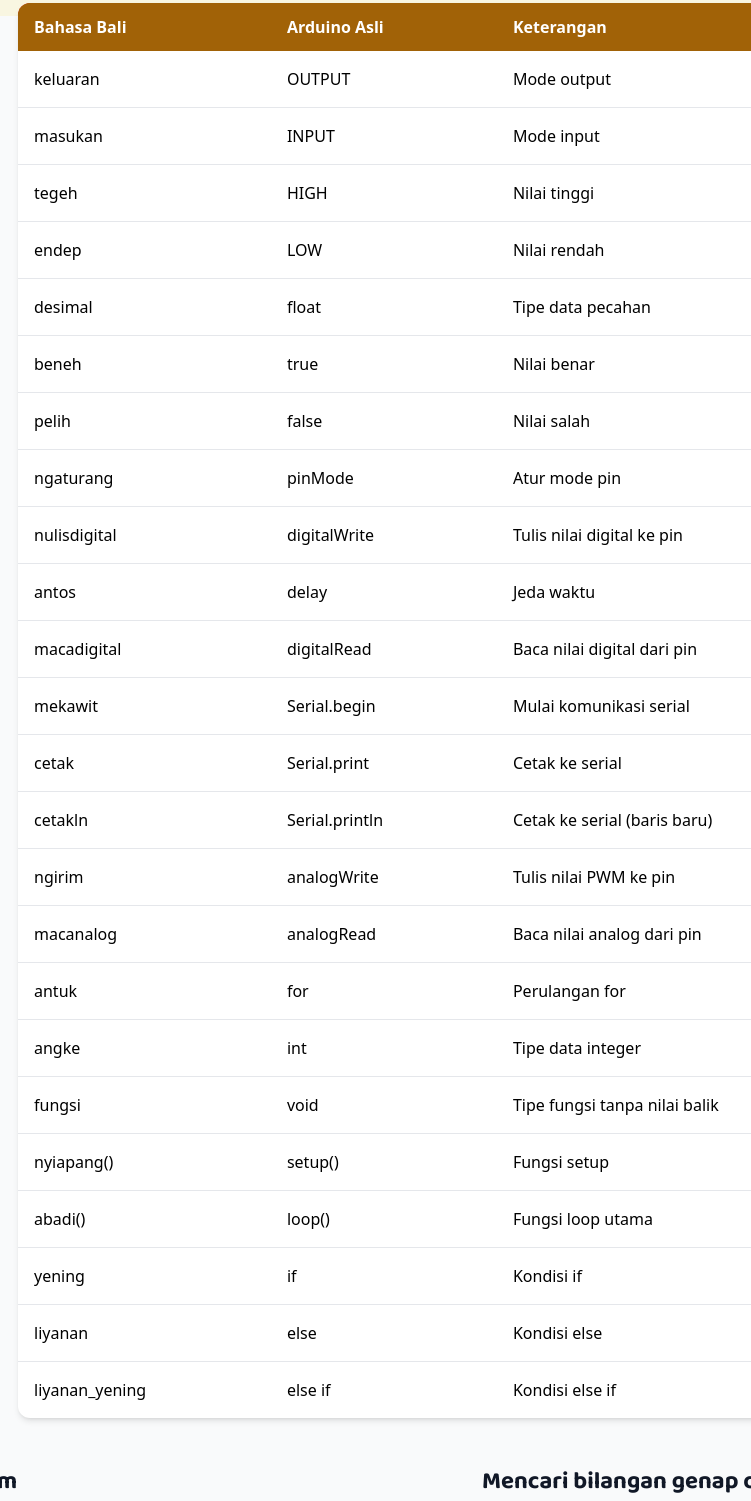
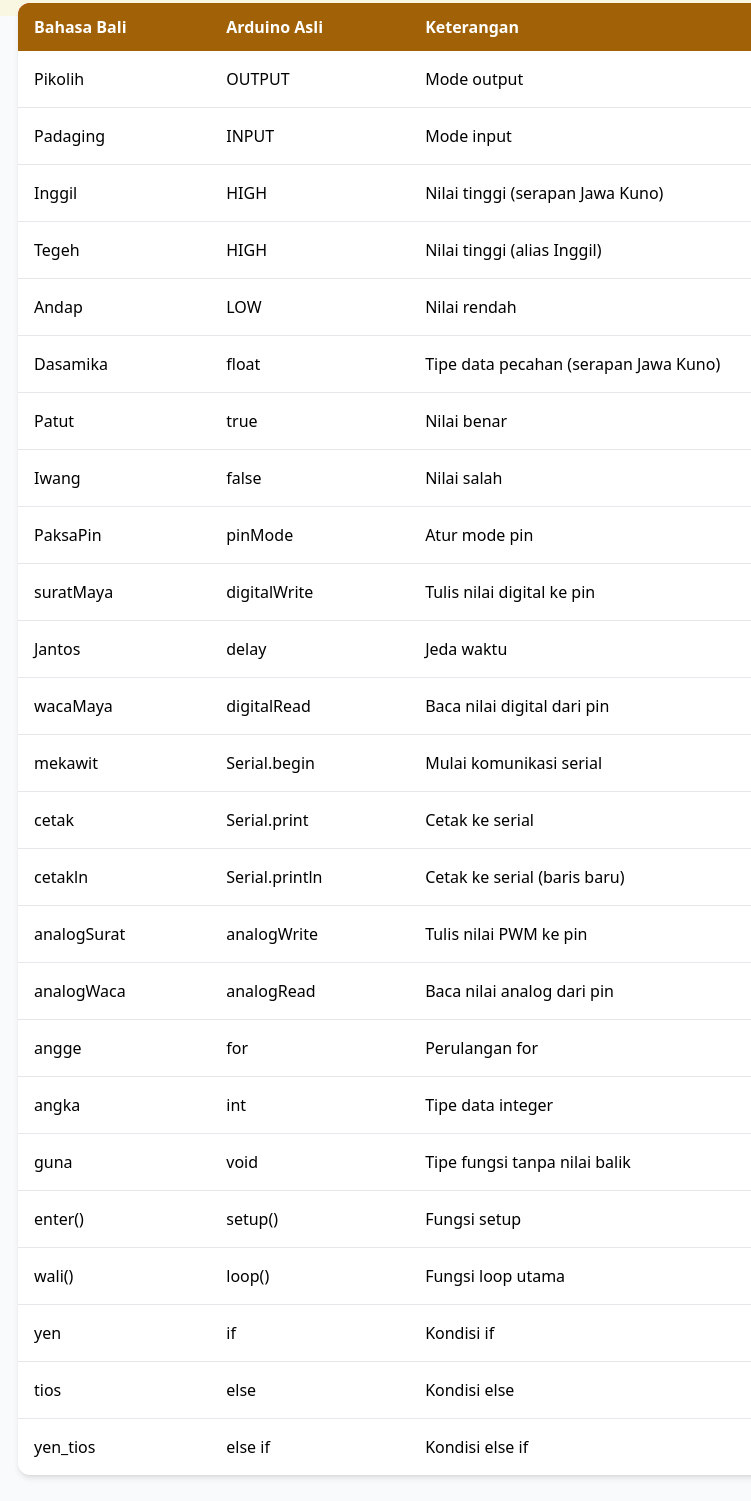
Before and after one commit to Npswara/Ardubali-web, a plain HTML site: page index.html in a window 1280 px wide. Shown: the part 784-2285 px from the top of the page, without its empty margins (174-925 px from the left). Drawn offline with nearby package versions, Linux system fonts and the light colour scheme.

Commit message:
Update index.html

```diff
--- a/index.html
+++ b/index.html
@@ -96,57 +96,62 @@
                         </thead>
                         <tbody class="divide-y divide-gray-200">
                             <tr class="hover:bg-gray-50">
-                                <td class="py-4 px-4 font-medium">keluaran</td>
+                                <td class="py-4 px-4 font-medium">Pikolih</td>
                                 <td class="py-4 px-4">OUTPUT</td>
                                 <td class="py-4 px-4">Mode output</td>
                             </tr>
                             <tr class="hover:bg-gray-50">
-                                <td class="py-4 px-4 font-medium">masukan</td>
+                                <td class="py-4 px-4 font-medium">Padaging</td>
                                 <td class="py-4 px-4">INPUT</td>
                                 <td class="py-4 px-4">Mode input</td>
                             </tr>
                             <tr class="hover:bg-gray-50">
-                                <td class="py-4 px-4 font-medium">tegeh</td>
+                                <td class="py-4 px-4 font-medium">Inggil</td>
                                 <td class="py-4 px-4">HIGH</td>
-                                <td class="py-4 px-4">Nilai tinggi</td>
+                                <td class="py-4 px-4">Nilai tinggi (serapan Jawa Kuno)</td>
                             </tr>
                             <tr class="hover:bg-gray-50">
-                                <td class="py-4 px-4 font-medium">endep</td>
+                                <td class="py-4 px-4 font-medium">Tegeh</td>
+                                <td class="py-4 px-4">HIGH</td>
+                                <td class="py-4 px-4">Nilai tinggi (alias Inggil)</td>
+                            </tr>
+                            <tr class="hover:bg-gray-50">
+                                <td class="py-4 px-4 font-medium">Andap</td>
                                 <td class="py-4 px-4">LOW</td>
                                 <td class="py-4 px-4">Nilai rendah</td>
                             </tr>
                             <tr class="hover:bg-gray-50">
-                                <td class="py-4 px-4 font-medium">desimal</td>
+                                <td class="py-4 px-4 font-medium">Dasamika</td>
                                 <td class="py-4 px-4">float</td>
-                                <td class="py-4 px-4">Tipe data pecahan</td>
+                                <td class="py-4 px-4">Tipe data pecahan (serapan Jawa Kuno)</td>
                             </tr>
                             <tr class="hover:bg-gray-50">
-                                <td class="py-4 px-4 font-medium">beneh</td>
+                                <td class="py-4 px-4 font-medium">Patut</td>
                                 <td class="py-4 px-4">true</td>
                                 <td class="py-4 px-4">Nilai benar</td>
                             </tr>
                             <tr class="hover:bg-gray-50">
-                                <td class="py-4 px-4 font-medium">pelih</td>
+                                <td class="py-4 px-4 font-medium">Iwang</td>
                                 <td class="py-4 px-4">false</td>
                                 <td class="py-4 px-4">Nilai salah</td>
                             </tr>
                             <tr class="hover:bg-gray-50">
-                                <td class="py-4 px-4 font-medium">ngaturang</td>
+                                <td class="py-4 px-4 font-medium">PaksaPin</td>
                                 <td class="py-4 px-4">pinMode</td>
                                 <td class="py-4 px-4">Atur mode pin</td>
                             </tr>
                             <tr class="hover:bg-gray-50">
-                                <td class="py-4 px-4 font-medium">nulisdigital</td>
+                                <td class="py-4 px-4 font-medium">suratMaya</td>
                                 <td class="py-4 px-4">digitalWrite</td>
                                 <td class="py-4 px-4">Tulis nilai digital ke pin</td>
                             </tr>
                             <tr class="hover:bg-gray-50">
-                                <td class="py-4 px-4 font-medium">antos</td>
+                                <td class="py-4 px-4 font-medium">Jantos</td>
                                 <td class="py-4 px-4">delay</td>
                                 <td class="py-4 px-4">Jeda waktu</td>
                             </tr>
                             <tr class="hover:bg-gray-50">
-                                <td class="py-4 px-4 font-medium">macadigital</td>
+                                <td class="py-4 px-4 font-medium">wacaMaya</td>
                                 <td class="py-4 px-4">digitalRead</td>
                                 <td class="py-4 px-4">Baca nilai digital dari pin</td>
                             </tr>
@@ -166,52 +171,52 @@
                                 <td class="py-4 px-4">Cetak ke serial (baris baru)</td>
                             </tr>
                             <tr class="hover:bg-gray-50">
-                                <td class="py-4 px-4 font-medium">ngirim</td>
+                                <td class="py-4 px-4 font-medium">analogSurat</td>
                                 <td class="py-4 px-4">analogWrite</td>
                                 <td class="py-4 px-4">Tulis nilai PWM ke pin</td>
                             </tr>
                             <tr class="hover:bg-gray-50">
-                                <td class="py-4 px-4 font-medium">macanalog</td>
+                                <td class="py-4 px-4 font-medium">analogWaca</td>
                                 <td class="py-4 px-4">analogRead</td>
                                 <td class="py-4 px-4">Baca nilai analog dari pin</td>
                             </tr>
                             <tr class="hover:bg-gray-50">
-                                <td class="py-4 px-4 font-medium">antuk</td>
+                                <td class="py-4 px-4 font-medium">angge</td>
                                 <td class="py-4 px-4">for</td>
                                 <td class="py-4 px-4">Perulangan for</td>
                             </tr>
                             <tr class="hover:bg-gray-50">
-                                <td class="py-4 px-4 font-medium">angke</td>
+                                <td class="py-4 px-4 font-medium">angka</td>
                                 <td class="py-4 px-4">int</td>
                                 <td class="py-4 px-4">Tipe data integer</td>
                             </tr>
                             <tr class="hover:bg-gray-50">
-                                <td class="py-4 px-4 font-medium">fungsi</td>
+                                <td class="py-4 px-4 font-medium">guna</td>
                                 <td class="py-4 px-4">void</td>
                                 <td class="py-4 px-4">Tipe fungsi tanpa nilai balik</td>
                             </tr>
                             <tr class="hover:bg-gray-50">
-                                <td class="py-4 px-4 font-medium">nyiapang()</td>
+                                <td class="py-4 px-4 font-medium">enter()</td>
                                 <td class="py-4 px-4">setup()</td>
                                 <td class="py-4 px-4">Fungsi setup</td>
                             </tr>
                             <tr class="hover:bg-gray-50">
-                                <td class="py-4 px-4 font-medium">abadi()</td>
+                                <td class="py-4 px-4 font-medium">wali()</td>
                                 <td class="py-4 px-4">loop()</td>
                                 <td class="py-4 px-4">Fungsi loop utama</td>
                             </tr>
                             <tr class="hover:bg-gray-50">
-                                <td class="py-4 px-4 font-medium">yening</td>
+                                <td class="py-4 px-4 font-medium">yen</td>
                                 <td class="py-4 px-4">if</td>
                                 <td class="py-4 px-4">Kondisi if</td>
                             </tr>
                             <tr class="hover:bg-gray-50">
-                                <td class="py-4 px-4 font-medium">liyanan</td>
+                                <td class="py-4 px-4 font-medium">tios</td>
                                 <td class="py-4 px-4">else</td>
                                 <td class="py-4 px-4">Kondisi else</td>
                             </tr>
                             <tr class="hover:bg-gray-50">
-                                <td class="py-4 px-4 font-medium">liyanan_yening</td>
+                                <td class="py-4 px-4 font-medium">yen_tios</td>
                                 <td class="py-4 px-4">else if</td>
                                 <td class="py-4 px-4">Kondisi else if</td>
                             </tr>
@@ -227,13 +232,13 @@
                     <div class="code-block text-white p-4 rounded-lg mb-4">
                         <pre><code class="text-sm">
 
-fungsi nyiapang() {
+guna enter() {
   mekawit(9600);  // Mulai komunikasi serial
 }
 
-fungsi abadi() {
+guna wali() {
   cetakln("Om Swastyastu!");
-  antos(1000);
+  Jantos(1000);
 }
                         </code></pre>
                     </div>
@@ -244,24 +249,24 @@ fungsi abadi() {
                     <div class="code-block text-white p-4 rounded-lg mb-4">
                         <pre><code class="text-sm">
 
-angke counter = 0;  // Variabel counter
+angka counter = 0;  // Variabel counter
 
-fungsi nyiapang() {
+guna enter() {
   mekawit(9600);
 }
 
-fungsi abadi() {
+guna wali() {
   counter = counter + 1;  // Tambah counter
   cetak("Counter: ");
-  cetakln(counter);       // Cetak nilai counter
+  cetakln(counter);  // Cetak nilai counter
 
-  yening (counter % 2 == 0) {
+  yen (counter % 2 == 0) {
     cetakln("Genap");
-  } liyanan {
+  } tios {
     cetakln("Ganjil");
   }
 
-  antos(500);  // Tunggu 0.5 detik
+  Jantos(500);  // Tunggu 0.5 detik
 }
                         </code></pre>
                     </div>
@@ -290,19 +295,19 @@ fungsi abadi() {
                         <div class="space-y-2">
                             <label class="flex items-center space-x-2">
                                 <input type="radio" name="q1" value="a" class="h-4 w-4 text-red-600">
-                                <span>maca</span>
+                                <span>wacaMaya</span>
                             </label>
                             <label class="flex items-center space-x-2">
                                 <input type="radio" name="q1" value="b" class="h-4 w-4 text-red-600">
-                                <span>nulisdigital</span>
+                                <span>suratMaya</span>
                             </label>
                             <label class="flex items-center space-x-2">
                                 <input type="radio" name="q1" value="c" class="h-4 w-4 text-red-600">
-                                <span>ngaturang</span>
+                                <span>PaksaPin</span>
                             </label>
                             <label class="flex items-center space-x-2">
                                 <input type="radio" name="q1" value="d" class="h-4 w-4 text-red-600">
-                                <span>antos</span>
+                                <span>Jantos</span>
                             </label>
                         </div>
                     </div>
@@ -313,19 +318,19 @@ fungsi abadi() {
                         <div class="space-y-2">
                             <label class="flex items-center space-x-2">
                                 <input type="radio" name="q2" value="a" class="h-4 w-4 text-red-600">
-                                <span>antuk</span>
+                                <span>angge</span>
                             </label>
                             <label class="flex items-center space-x-2">
                                 <input type="radio" name="q2" value="b" class="h-4 w-4 text-red-600">
-                                <span>antos</span>
+                                <span>Jantos</span>
                             </label>
                             <label class="flex items-center space-x-2">
                                 <input type="radio" name="q2" value="c" class="h-4 w-4 text-red-600">
-                                <span>maca</span>
+                                <span>wacaMaya</span>
                             </label>
                             <label class="flex items-center space-x-2">
                                 <input type="radio" name="q2" value="d" class="h-4 w-4 text-red-600">
-                                <span>ngirim</span>
+                                <span>analogSurat</span>
                             </label>
                         </div>
                     </div>
@@ -336,19 +341,19 @@ fungsi abadi() {
                         <div class="space-y-2">
                             <label class="flex items-center space-x-2">
                                 <input type="radio" name="q3" value="a" class="h-4 w-4 text-red-600">
-                                <span>fungsi (angke i = 0; i < 10; i++)</span>
+                                <span>guna (angka i = 0; i < 10; i++)</span>
                             </label>
                             <label class="flex items-center space-x-2">
                                 <input type="radio" name="q3" value="b" class="h-4 w-4 text-red-600">
-                                <span>antuk (angke i = 0; i < 10; i++)</span>
+                                <span>angge (angka i = 0; i < 10; i++)</span>
                             </label>
                             <label class="flex items-center space-x-2">
                                 <input type="radio" name="q3" value="c" class="h-4 w-4 text-red-600">
-                                <span>loop (angke i = 0; i < 10; i++)</span>
+                                <span>loop (angka i = 0; i < 10; i++)</span>
                             </label>
                             <label class="flex items-center space-x-2">
                                 <input type="radio" name="q3" value="d" class="h-4 w-4 text-red-600">
-                                <span>abadi (angke i = 0; i < 10; i++)</span>
+                                <span>wali (angka i = 0; i < 10; i++)</span>
                             </label>
                         </div>
                     </div>
@@ -359,7 +364,7 @@ fungsi abadi() {
                         <div class="space-y-2">
                             <label class="flex items-center space-x-2">
                                 <input type="radio" name="q4" value="a" class="h-4 w-4 text-red-600">
-                                <span>maca</span>
+                                <span>wacaMaya</span>
                             </label>
                             <label class="flex items-center space-x-2">
                                 <input type="radio" name="q4" value="b" class="h-4 w-4 text-red-600">
@@ -367,7 +372,7 @@ fungsi abadi() {
                             </label>
                             <label class="flex items-center space-x-2">
                                 <input type="radio" name="q4" value="c" class="h-4 w-4 text-red-600">
-                                <span>ngirim</span>
+                                <span>analogSurat</span>
                             </label>
                             <label class="flex items-center space-x-2">
                                 <input type="radio" name="q4" value="d" class="h-4 w-4 text-red-600">
@@ -378,7 +383,7 @@ fungsi abadi() {
 
                     <!-- Question 5 -->
                     <div class="quiz-question p-4 border border-gray-200 rounded-lg">
-                        <p class="font-medium mb-3">5. Apa arti "yening" dalam Ardubali?</p>
+                        <p class="font-medium mb-3">5. Apa arti "yen" dalam Ardubali?</p>
                         <div class="space-y-2">
                             <label class="flex items-center space-x-2">
                                 <input type="radio" name="q5" value="a" class="h-4 w-4 text-red-600">
@@ -487,9 +492,9 @@ fungsi abadi() {
         // Quiz functionality
         document.getElementById('check-answers').addEventListener('click', function() {
             const answers = {
-                q1: 'b', // nulisdigital
-                q2: 'b', // antos
-                q3: 'b', // antuk
+                q1: 'b', // suratMaya
+                q2: 'b', // Jantos
+                q3: 'b', // angge
                 q4: 'b', // cetak
                 q5: 'b'  // if
             };
```
